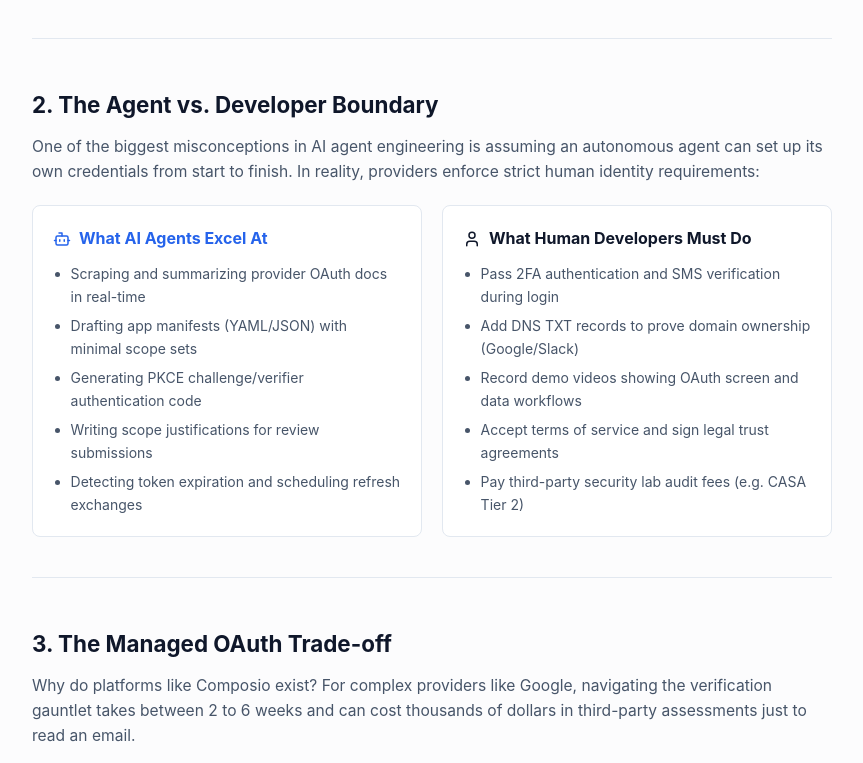
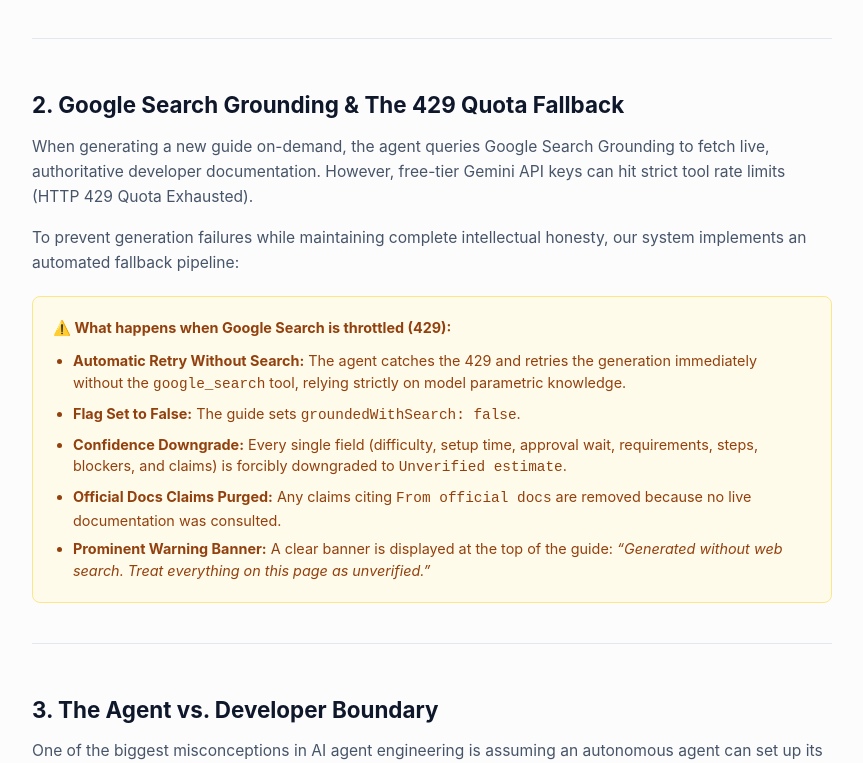
Before and after one commit to shivvering/Composio-Project, a Next.js app: page /how-it-works in a window 1280 px wide. Shown: the part 856-1619 px from the top of the page, without its empty margins (108-971 px from the left). Built offline with nearby package versions, Linux system fonts and the light colour scheme.

Commit message:
Add groundedWithSearch fallback handling, confidence demotion, and ungrounded warning banner

```diff
--- a/src/app/how-it-works/page.tsx
+++ b/src/app/how-it-works/page.tsx
@@ -185,7 +185,7 @@ export default function HowItWorksPage() {
           </div>
         </section>
 
-        {/* Section 2: Agent vs Developer Division of Labor */}
+        {/* Section 2: Google Search Grounding & 429 Fallback */}
         <section
           style={{
             marginBottom: '3rem',
@@ -201,7 +201,86 @@ export default function HowItWorksPage() {
               color: 'var(--text-primary)',
             }}
           >
-            2. The Agent vs. Developer Boundary
+            2. Google Search Grounding & The 429 Quota Fallback
+          </h2>
+          <p
+            style={{
+              fontSize: '0.975rem',
+              lineHeight: 1.6,
+              color: 'var(--text-secondary)',
+              marginBottom: '1rem',
+            }}
+          >
+            When generating a new guide on-demand, the agent queries Google Search Grounding to fetch
+            live, authoritative developer documentation. However, free-tier Gemini API keys can hit
+            strict tool rate limits (HTTP 429 Quota Exhausted).
+          </p>
+          <p
+            style={{
+              fontSize: '0.975rem',
+              lineHeight: 1.6,
+              color: 'var(--text-secondary)',
+              marginBottom: '1.25rem',
+            }}
+          >
+            To prevent generation failures while maintaining complete intellectual honesty, our system
+            implements an automated fallback pipeline:
+          </p>
+
+          <div
+            style={{
+              padding: '1.25rem',
+              borderRadius: '8px',
+              backgroundColor: '#fffbeb',
+              border: '1px solid #fde68a',
+              display: 'flex',
+              flexDirection: 'column',
+              gap: '0.75rem',
+              fontSize: '0.9rem',
+              color: '#92400e',
+              lineHeight: 1.5,
+            }}
+          >
+            <div style={{ fontWeight: 700, display: 'flex', alignItems: 'center', gap: '0.5rem' }}>
+              <span>⚠️ What happens when Google Search is throttled (429):</span>
+            </div>
+            <ul style={{ paddingLeft: '1.25rem', display: 'flex', flexDirection: 'column', gap: '0.45rem' }}>
+              <li>
+                <strong>Automatic Retry Without Search:</strong> The agent catches the 429 and retries the generation immediately without the <code>google_search</code> tool, relying strictly on model parametric knowledge.
+              </li>
+              <li>
+                <strong>Flag Set to False:</strong> The guide sets <code>groundedWithSearch: false</code>.
+              </li>
+              <li>
+                <strong>Confidence Downgrade:</strong> Every single field (difficulty, setup time, approval wait, requirements, steps, blockers, and claims) is forcibly downgraded to <code>Unverified estimate</code>.
+              </li>
+              <li>
+                <strong>Official Docs Claims Purged:</strong> Any claims citing <code>From official docs</code> are removed because no live documentation was consulted.
+              </li>
+              <li>
+                <strong>Prominent Warning Banner:</strong> A clear banner is displayed at the top of the guide: <em>&ldquo;Generated without web search. Treat everything on this page as unverified.&rdquo;</em>
+              </li>
+            </ul>
+          </div>
+        </section>
+
+        {/* Section 3: Agent vs Developer Division of Labor */}
+        <section
+          style={{
+            marginBottom: '3rem',
+            paddingBottom: '2.5rem',
+            borderBottom: '1px solid var(--border-light)',
+          }}
+        >
+          <h2
+            style={{
+              fontSize: '1.4rem',
+              fontWeight: 700,
+              marginBottom: '0.75rem',
+              color: 'var(--text-primary)',
+            }}
+          >
+            3. The Agent vs. Developer Boundary
           </h2>
           <p
             style={{
@@ -303,7 +382,7 @@ export default function HowItWorksPage() {
           </div>
         </section>
 
-        {/* Section 3: The Managed OAuth Paradigm (Composio) */}
+        {/* Section 4: The Managed OAuth Paradigm (Composio) */}
         <section
           style={{
             marginBottom: '3rem',
@@ -319,7 +398,7 @@ export default function HowItWorksPage() {
               color: 'var(--text-primary)',
             }}
           >
-            3. The Managed OAuth Trade-off
+            4. The Managed OAuth Trade-off
           </h2>
           <p
             style={{
@@ -370,7 +449,7 @@ export default function HowItWorksPage() {
           </div>
         </section>
 
-        {/* Section 4: Architecture & Security */}
+        {/* Section 5: Architecture & Security */}
         <section style={{ marginBottom: '2.5rem' }}>
           <h2
             style={{
@@ -380,7 +459,7 @@ export default function HowItWorksPage() {
               color: 'var(--text-primary)',
             }}
           >
-            4. Architecture & Security Guarantees
+            5. Architecture & Security Guarantees
           </h2>
           <ul
             style={{
--- a/src/lib/geminiResearchAgent.ts
+++ b/src/lib/geminiResearchAgent.ts
@@ -81,7 +81,7 @@ async function callGeminiWithSearch(
   modelName: string = process.env.GEMINI_MODEL || 'gemini-flash-lite-latest',
   timeoutMs: number = 45000,
   enableSearch: boolean = true
-): Promise<any> {
+): Promise<{ data: any; groundedWithSearch: boolean }> {
   const endpoint = `https://generativelanguage.googleapis.com/v1beta/models/${modelName}:generateContent`;
 
   const payload: any = {
@@ -135,7 +135,7 @@ async function callGeminiWithSearch(
     }
 
     const data = await response.json();
-    return data;
+    return { data, groundedWithSearch: enableSearch };
   } catch (error: any) {
     clearTimeout(timer);
     if (error.name === 'AbortError') {
@@ -298,7 +298,9 @@ ${extraFeedback ? `\nPREVIOUS ATTEMPT FAILED WITH THESE ERRORS:\n${extraFeedback
 
   // 3. Execution
   const primaryModel = process.env.GEMINI_MODEL || 'gemini-flash-lite-latest';
-  let rawResponse = await callGeminiWithSearch(buildPrompt(), apiKey, primaryModel);
+  let geminiResult = await callGeminiWithSearch(buildPrompt(), apiKey, primaryModel);
+  let rawResponse = geminiResult.data;
+  let isGrounded = geminiResult.groundedWithSearch;
 
   const parseAndExtractSources = (response: any) => {
     const candidate = response.candidates?.[0];
@@ -345,7 +347,9 @@ ${extraFeedback ? `\nPREVIOUS ATTEMPT FAILED WITH THESE ERRORS:\n${extraFeedback
     console.warn('Initial validation failed with errors:', validation.errors);
     const feedback = validation.errors.join('\n');
     try {
-      rawResponse = await callGeminiWithSearch(buildPrompt(feedback), apiKey, primaryModel);
+      geminiResult = await callGeminiWithSearch(buildPrompt(feedback), apiKey, primaryModel, 45000, isGrounded);
+      rawResponse = geminiResult.data;
+      isGrounded = geminiResult.groundedWithSearch;
       parsed = parseAndExtractSources(rawResponse);
       validation = validateOAuthGuide(parsed);
     } catch (retryErr: any) {
@@ -363,6 +367,55 @@ ${extraFeedback ? `\nPREVIOUS ATTEMPT FAILED WITH THESE ERRORS:\n${extraFeedback
   const finalSlug = createSlug(finalGuide.appName) || querySlug;
   finalGuide.slug = finalSlug;
   finalGuide.manuallyChecked = false; // Always marked as AI-generated unless manually verified
+  finalGuide.groundedWithSearch = isGrounded;
+
+  // When retrying without Google Search because of 429 quota exhaustion (or ungrounded):
+  // Force every confidence label to 'Unverified estimate', remove claims that say 'From official docs'
+  if (!isGrounded) {
+    finalGuide.difficulty.confidence = 'Unverified estimate';
+    finalGuide.timeEstimate.setupTimeConfidence = 'Unverified estimate';
+    finalGuide.timeEstimate.approvalWaitConfidence = 'Unverified estimate';
+
+    finalGuide.requirements = finalGuide.requirements.map((req) => {
+      if (typeof req === 'string') {
+        return { text: req, confidence: 'Unverified estimate' };
+      }
+      return {
+        ...req,
+        confidence: 'Unverified estimate',
+      };
+    });
+
+    finalGuide.steps = finalGuide.steps.map((step) => ({
+      ...step,
+      confidence: 'Unverified estimate',
+    }));
+
+    finalGuide.blockers = finalGuide.blockers.map((b) => ({
+      ...b,
+      confidence: 'Unverified estimate',
+    }));
+
+    // Remove claims that say 'From official docs' and force remaining to 'Unverified estimate'
+    finalGuide.claims = finalGuide.claims
+      .filter((c) => {
+        const conf = (c.confidence || '').toLowerCase();
+        return !conf.includes('official') && !conf.includes('docs');
+      })
+      .map((c) => ({
+        ...c,
+        confidence: 'Unverified estimate' as const,
+      }));
+
+    if (finalGuide.claims.length === 0) {
+      finalGuide.claims = [
+        {
+          claim: `${finalGuide.appName} OAuth app registration workflow and permission configuration.`,
+          confidence: 'Unverified estimate',
+        },
+      ];
+    }
+  }
 
   // Ensure Composio assignment note is present in managedOption
   const composioNote = 'This tool was built for a Composio assignment, and Composio sells managed OAuth.';
--- a/src/lib/validateGuide.ts
+++ b/src/lib/validateGuide.ts
@@ -177,6 +177,7 @@ export function validateOAuthGuide(input: any): ValidationResult {
     lastChecked: input.lastChecked.trim(),
     manuallyChecked: Boolean(input.manuallyChecked),
     ...(input.lastVerified ? { lastVerified: String(input.lastVerified).trim() } : {}),
+    ...(typeof input.groundedWithSearch === 'boolean' ? { groundedWithSearch: input.groundedWithSearch } : {}),
     difficulty: {
       level: input.difficulty.level,
       reason: input.difficulty.reason.trim(),
--- a/src/types/guide.ts
+++ b/src/types/guide.ts
@@ -79,6 +79,7 @@ export interface OAuthGuide {
   lastChecked: string;
   manuallyChecked?: boolean;
   lastVerified?: string;
+  groundedWithSearch?: boolean;
   difficulty: Difficulty;
   timeEstimate: TimeEstimate;
   requirements: (string | RequirementItem)[];
```
Also changed, not shown: src/app/guide/[slug]/page.tsx (+27 -0 lines), 1 other file (tests, documents, lock files or other folders).
